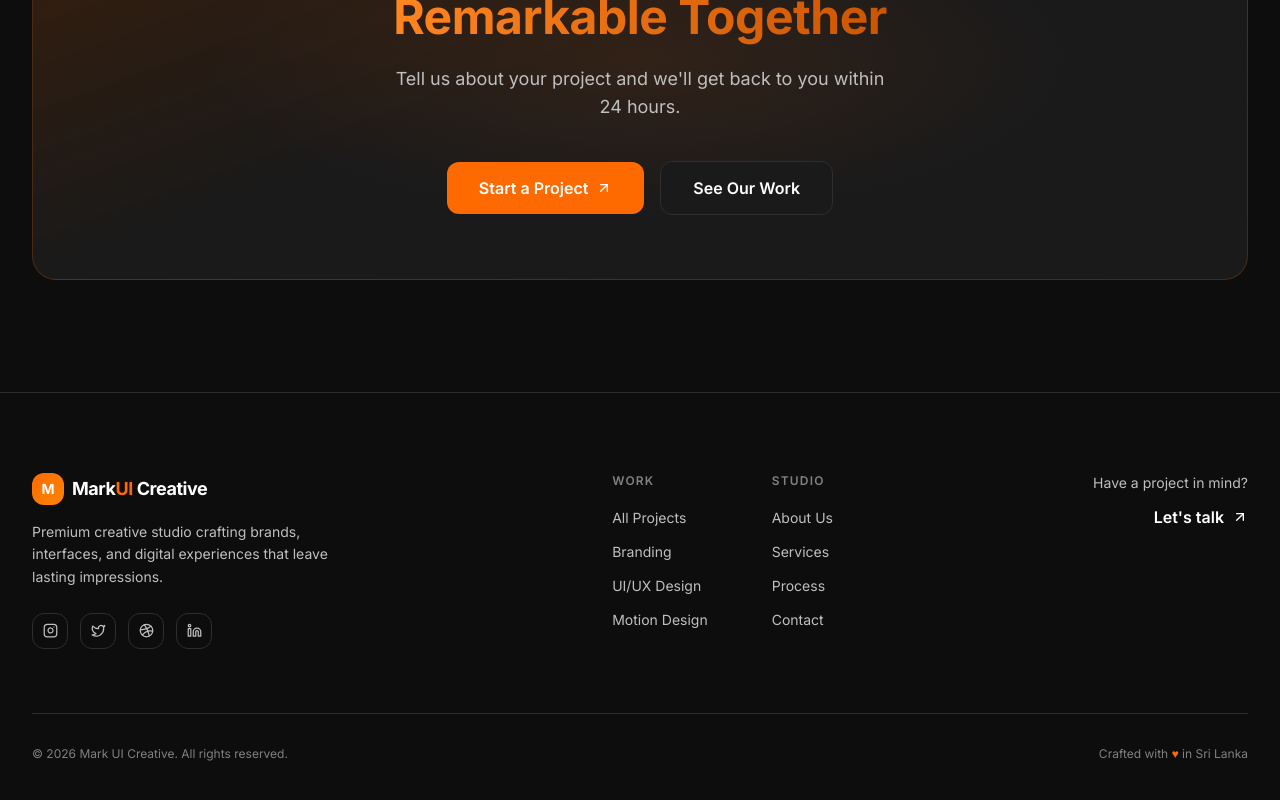
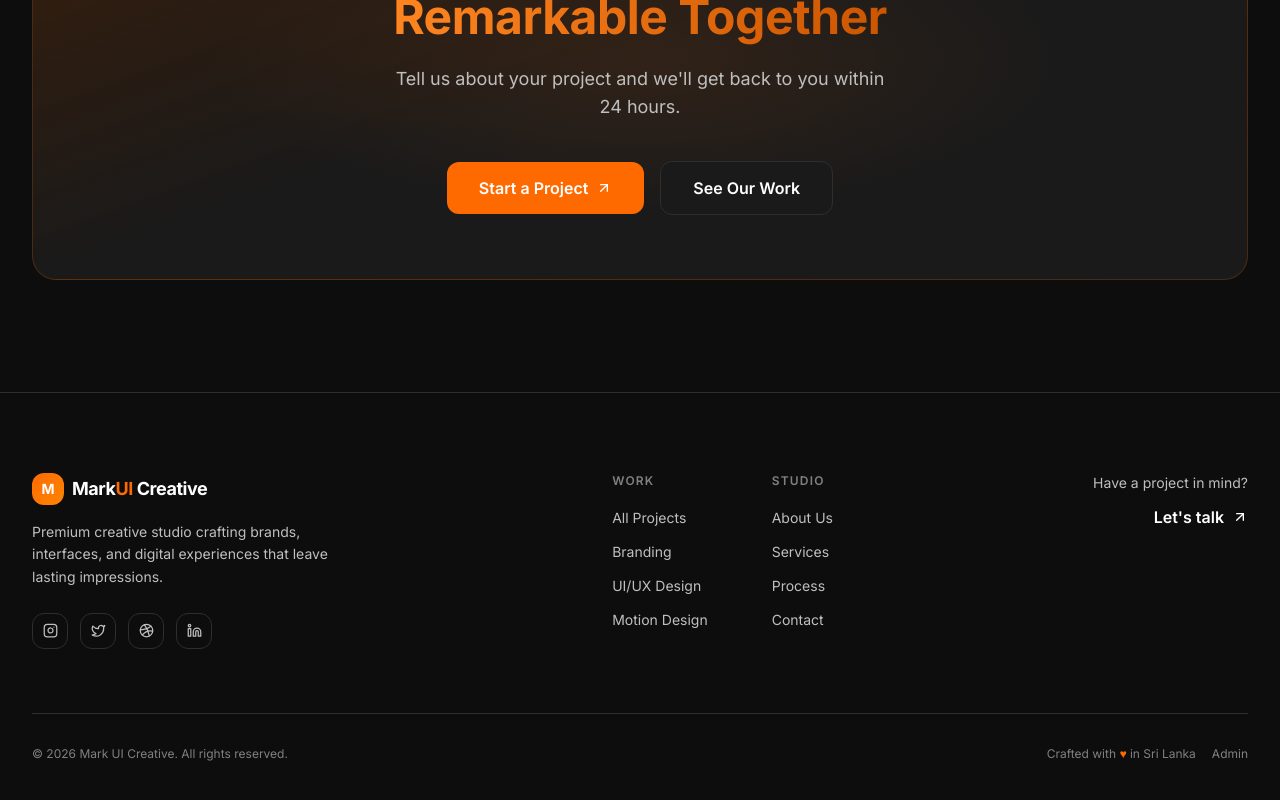
Before and after one commit to it24104114/Markui-Creative, a Next.js app: page / in a window 1280 px wide. Shown: the part 2408-3208 px from the top of the page. Built offline with nearby package versions, Linux system fonts and the light colour scheme; no server answers; the database is empty.

Commit message:
feat: add Admin link in footer

```diff
--- a/components/layout/Footer.tsx
+++ b/components/layout/Footer.tsx
@@ -107,11 +107,19 @@ export function Footer() {
           <p className="text-xs text-text-subtle">
             © {new Date().getFullYear()} Mark UI Creative. All rights reserved.
           </p>
-          <p className="text-xs text-text-subtle">
-            Crafted with{' '}
-            <span className="text-primary">♥</span>
-            {' '}in Sri Lanka
-          </p>
+          <div className="flex items-center gap-4">
+            <p className="text-xs text-text-subtle">
+              Crafted with{' '}
+              <span className="text-primary">♥</span>
+              {' '}in Sri Lanka
+            </p>
+            <Link
+              href="/admin/login"
+              className="text-xs text-text-subtle hover:text-white transition-colors duration-200"
+            >
+              Admin
+            </Link>
+          </div>
         </div>
       </div>
     </footer>
```
